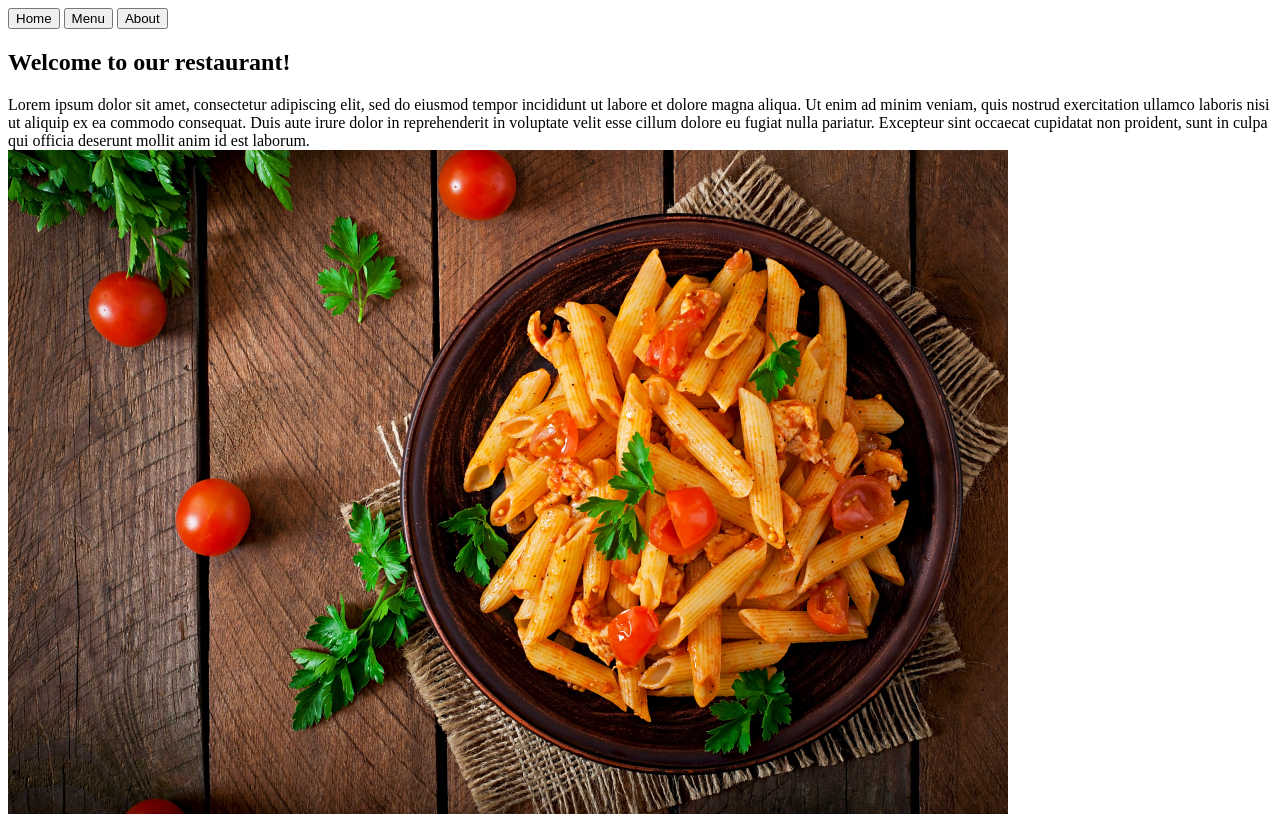
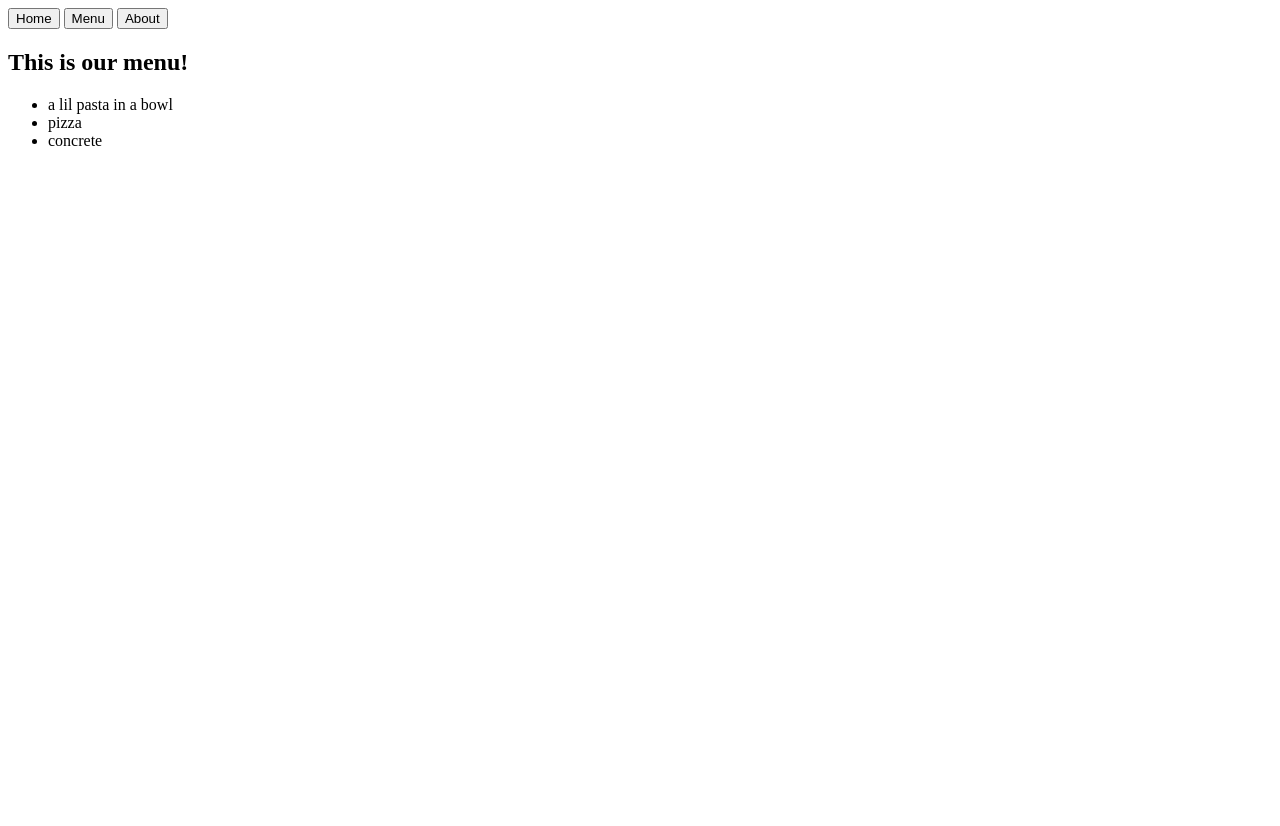
Before and after one commit to ewarehi1/odin-restaurant-page, a website built with webpack: page src/index.html in a window 1280 px wide. Both pictures are taken after a click on the button "Menu". After the commit the page ends 800 px from the top, so only its background shows below. Built offline with nearby package versions, Linux system fonts and the light colour scheme.

Commit message:
Create menu page

```diff
--- a/src/index.html
+++ b/src/index.html
@@ -8,9 +8,9 @@
 <body>
     <header>
         <nav>
-            <button>Home</button>
-            <button>Menu</button>
-            <button>About</button>
+            <button id="home">Home</button>
+            <button id="menu">Menu</button>
+            <button id="about">About</button>
         </nav>
     </header>
     <div id="content"></div>
--- a/src/index.js
+++ b/src/index.js
@@ -1,3 +1,18 @@
-import { pageContents } from './main-page-content'
+import { pageContents }  from './main-page-content'
+import { menuTab } from './menu-tab'
+
+export const bin = document.querySelector('#content')
 
 pageContents()
+
+const home = document.querySelector('#home')
+home.addEventListener('click', () => {
+    bin.textContent = ''
+    pageContents()
+})
+
+const menu = document.querySelector('#menu')
+menu.addEventListener('click', () => {
+    bin.textContent = ''
+    menuTab()
+})
--- a/src/main-page-content.js
+++ b/src/main-page-content.js
@@ -1,11 +1,9 @@
 import pasta from './pasta.jpg';
+import {bin} from './index'
 
 function pageContents() {
-    const container = document.querySelector('#content')
-
     const welcome = document.createElement('h2')
     welcome.textContent = 'Welcome to our restaurant!'
-
 
     const description = document.createElement('div')
     description.textContent = 'Lorem ipsum dolor sit amet, consectetur adipiscing elit, sed do eiusmod tempor incididunt ut labore et dolore magna aliqua. Ut enim ad minim veniam, quis nostrud exercitation ullamco laboris nisi ut aliquip ex ea commodo consequat. Duis aute irure dolor in reprehenderit in voluptate velit esse cillum dolore eu fugiat nulla pariatur. Excepteur sint occaecat cupidatat non proident, sunt in culpa qui officia deserunt mollit anim id est laborum.'
@@ -14,7 +12,7 @@ function pageContents() {
     image.setAttribute('src', pasta)
     image.setAttribute('alt', 'pasta bowl probably ai generated')
 
-    container.append(welcome, description, image)
+    bin.append(welcome, description, image)
 }
 
 export { pageContents }
--- /dev/null
+++ b/src/menu-tab.js
@@ -0,0 +1,23 @@
+import {bin} from './index'
+
+function menuTab() {
+    const header = document.createElement('h2')
+    header.textContent = 'This is our menu!'
+
+    const menu = document.createElement('ul')
+
+    const pasta = document.createElement('li')
+    pasta.innerText = 'a lil pasta in a bowl'
+
+    const pizza = document.createElement('li')
+    pizza.innerText = 'pizza'
+
+    const concrete = document.createElement('li')
+    concrete.innerText = 'concrete'
+
+    menu.append(pasta, pizza, concrete)
+
+    bin.append(header, menu)
+}
+
+export { menuTab }
```
